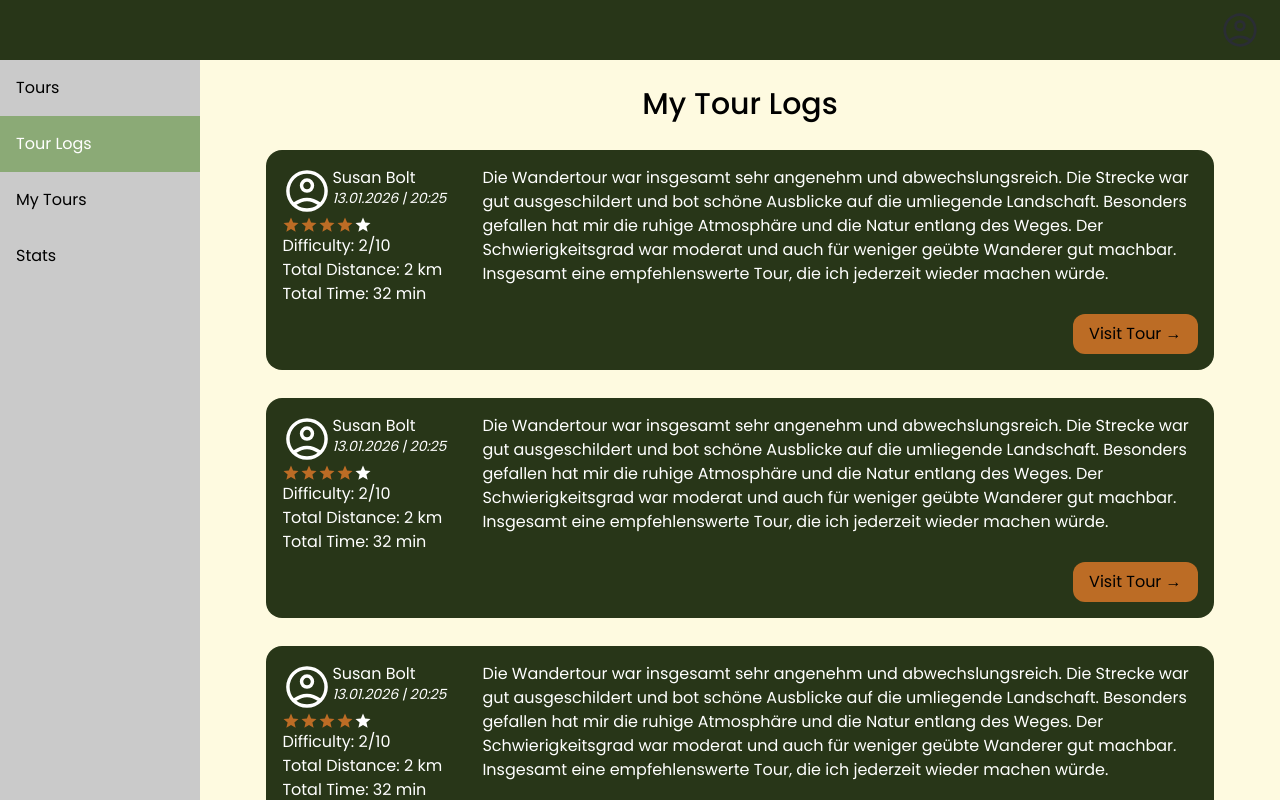
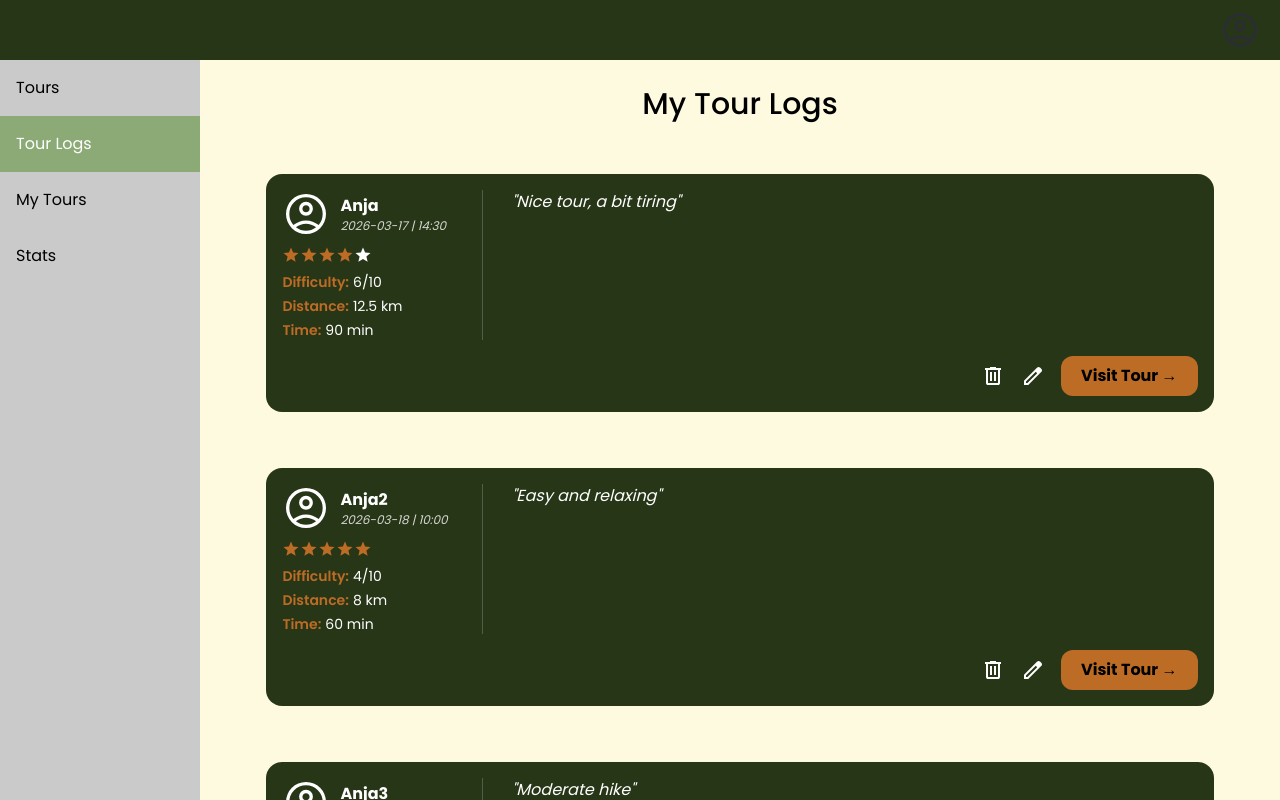
Before and after one commit to anjagfrerer/TourPlanner, an Angular app: page /tourLogs in a window 1280 px wide. Shown: the top 800 px of the page. Built offline with nearby package versions, Linux system fonts and the light colour scheme.

Commit message:
Feature/tourLogs: neue Änderungen mit Routing und Edit, Delete

```diff
--- a/src/app/app.routes.ts
+++ b/src/app/app.routes.ts
@@ -14,7 +14,7 @@ export const routes: Routes = [
  { path: 'tourLogs', component: TourLogsPageComponent }, // http://localhost:4200/tourLogs
  { path: 'myTours', component: MyToursPageComponent },
  { path: 'stats', component: StatsPageComponent },
- { path: 'tourDetail', component: TourDetailComponent }, // derzeit statisch
+ { path: 'tour/:id', component: TourDetailComponent },
  { path: '**', redirectTo: '' },
 ];
 
--- a/src/app/models/tour-log.model.ts
+++ b/src/app/models/tour-log.model.ts
@@ -1,4 +1,7 @@
 export interface TourLog {
+  tourLogId: number,
+  tourId: number;
+  author: string,
   date: string;          // z. B. 2026-03-17
   time: string;          // z. B. 14:30
   rating: number;        // 0 bis 5
--- a/src/components/TourLog/tour-link/tour-link.html
+++ b/src/components/TourLog/tour-link/tour-link.html
@@ -1,6 +1,6 @@
 <!-- View -->
-<section class="tour-link text-[clamp(0.5rem,5vw,1rem)]">
-    <div class="text-black rounded-full bg-accent w-[95%] mx-auto p-3">
+<section class="tour-link text-[clamp(0.5rem,5vw,1rem)]" (click)="visitTour()">
+      <div class="text-black rounded-full bg-accent w-[95%] mx-auto p-3">
         Visit Tour ->
     </div>
 </section>
--- a/src/components/TourLog/tour-link/tour-link.ts
+++ b/src/components/TourLog/tour-link/tour-link.ts
@@ -1,4 +1,5 @@
-import { Component, computed, signal } from "@angular/core";
+import { Component, computed, inject, input, signal } from "@angular/core";
+import { Router } from '@angular/router';
 
 // ViewModel
 @Component({
@@ -8,4 +9,11 @@ import { Component, computed, signal } from "@angular/core";
 })
 
 export class TourLinkComponent {
+    router = inject(Router)
+    tourId = input<string>();
+
+    visitTour() {
+        if (!this.tourId) return;
+        this.router.navigate(['/tour', this.tourId]);
+    }
 }
--- a/src/components/TourLog/tour-log-item/tour-log-item.html
+++ b/src/components/TourLog/tour-log-item/tour-log-item.html
@@ -1,30 +1,63 @@
+@if (vm.tourLog(); as log) {
 <section class="tour-log-item text-[clamp(0.5rem,5vw,1rem)]">
   <div class="text-white rounded-2xl bg-secondary p-4 m-7">
     <div class="grid grid-cols-[minmax(200px,15%)_1fr]">
-        <div class="">
-          <div class="grid grid-cols-[minmax(50px,15%)_1fr]">
+
+      <div class="flex flex-col gap-2">
+        <div class="grid grid-cols-[minmax(50px,15%)_1fr] items-center gap-2">
           <div>
-              <img class="invert brightness-0 w-15" src="assets/profileIcon.svg" alt="profileIcon">
+            <img class="invert brightness-0 w-12" src="assets/profileIcon.svg" alt="profileIcon">
           </div>
           <div>
-              <div class="grid grid-rows-[50%_50%]">
-                <div>Susan Bolt</div>
-                <div class="italic text-sm">13.01.2026 | 20:25</div>
+            <div class="flex flex-col">
+              <div class="font-bold">{{ log.author }}</div>
+              <div class="italic text-xs opacity-80">
+                {{ log.date }} | {{ log.time }}
               </div>
             </div>
           </div>
-          <star-rating [stars] = vm.rating()></star-rating>
-          <div>Difficulty: 2/10</div>
-          <div>Total Distance: 2 km</div>
-          <div>Total Time: 32 min</div>
         </div>
-        <div class="">
-Die Wandertour war insgesamt sehr angenehm und abwechslungsreich. Die Strecke war gut ausgeschildert und bot schöne Ausblicke auf die umliegende Landschaft. Besonders gefallen hat mir die ruhige Atmosphäre und die Natur entlang des Weges. Der Schwierigkeitsgrad war moderat und auch für weniger geübte Wanderer gut machbar. Insgesamt eine empfehlenswerte Tour, die ich jederzeit wieder machen würde.        </div>
+
+        <star-rating [stars]="vm.rating()"></star-rating>
+
+        <div class="text-sm space-y-1">
+          <div class="flex items-center gap-1">
+            <span class="font-semibold text-accent">Difficulty:</span>
+            {{ log.difficulty }}/10
           </div>
-    <div class="flex justify-end pt-2">
-        <div class="inline-block text-black bg-accent rounded-xl px-4 py-2 hover:opacity-80 cursor-pointer transition">
-            Visit Tour →
+          <div class="flex items-center gap-1">
+            <span class="font-semibold text-accent">Distance:</span>
+            {{ log.totalDistanceKm }} km
+          </div>
+          <div class="flex items-center gap-1">
+            <span class="font-semibold text-accent">Time:</span>
+            {{ log.totalTimeMin }} min
           </div>
         </div>
       </div>
+
+      <div class="pl-6 border-l border-white/20 italic whitespace-pre-wrap">
+        "{{ log.comment }}"
+      </div>
+    </div>
+
+    <div class="flex justify-end items-center pt-4 gap-4">
+      <button (click)="vm.deleteLog()" class="hover:scale-110 transition-transform cursor-pointer" title="Löschen">
+        <img class="w-6" src="assets/deleteIcon.svg" alt="deleteIcon">
+      </button>
+
+      <button (click)="vm.editLog()" class="hover:scale-110 transition-transform cursor-pointer" title="Bearbeiten">
+        <img class="w-6" src="assets/editIcon.svg" alt="editIcon">
+      </button>
+
+      <button
+        class="text-black bg-accent rounded-xl px-5 py-2 font-bold hover:bg-white transition-colors cursor-pointer"
+        (click)="vm.visitTour()">
+        Visit Tour →
+      </button>
+    </div>
+  </div>
 </section>
+} @else {
+  <div class="p-8 text-center opacity-50">Log-Daten werden geladen...</div>
+}
--- a/src/components/TourLog/tour-log-item/tour-log-item.ts
+++ b/src/components/TourLog/tour-log-item/tour-log-item.ts
@@ -1,7 +1,7 @@
-import { Component, computed, inject, input, signal } from "@angular/core";
+import { Component, computed, effect, inject, input, signal } from "@angular/core";
 import { TourLinkComponent } from "../tour-link/tour-link";
 import { StarRating } from "../../star-rating/star-rating";
-import { TourLogViewModel } from "./tour-log-item.vm";
+import { TourLogItemViewModel } from "./tour-log-item.vm";
 import { TourLog } from "../../../app/models/tour-log.model";
 
 // ViewModel
@@ -9,10 +9,23 @@ import { TourLog } from "../../../app/models/tour-log.model";
     selector: 'tour-log-item',
     standalone: true,
     templateUrl: './tour-log-item.html',
-    imports: [StarRating]
+    imports: [StarRating],
+    providers: [TourLogItemViewModel]
 })
 
 export class TourLogsItemComponent {
-    vm = inject(TourLogViewModel);
-    tourLog = input.required<TourLog>();
+  vm = inject(TourLogItemViewModel);
+  // Das ist dein Signal-Input
+  tourLog = input.required<TourLog>();
+
+  constructor() {
+    // Jedes Mal, wenn sich tourLog() ändert, aktualisieren wir das VM
+    effect(() => {
+      this.vm.setTourLog(this.tourLog());
+    });
+  }
+
+  visitTour() {
+    this.vm.visitTour();
+  }
 }
--- a/src/components/TourLog/tour-log-item/tour-log-item.vm.ts
+++ b/src/components/TourLog/tour-log-item/tour-log-item.vm.ts
@@ -1,14 +1,48 @@
-import { signal, Injectable } from "@angular/core";
+import { signal, Injectable, inject } from "@angular/core";
 import { TourLog } from "../../../app/models/tour-log.model";
+import { Router } from '@angular/router';
+import { TourLogService } from '../../../services/TourLogService';
 
-@Injectable({
-  providedIn: 'root'
-})
-export class TourLogViewModel {
-  private tourLog = signal<TourLog | null>(null);
-  rating = signal(Math.floor(Math.random() * 5) + 1);
+
+@Injectable()
+export class TourLogItemViewModel {
+  public tourLog = signal<TourLog | null>(null);
+  private service = inject(TourLogService)
+  logs = this.service.logs
+  constructor(private router: Router) {}
+
+  rating() {
+    return this.tourLog()?.rating ?? 0;
+  }
 
   setTourLog(tourLog: TourLog) {
     this.tourLog.set(tourLog);
   }
+
+  deleteLog() {
+    const currentLog = this.tourLog(); // Hol den Wert aus dem Signal
+    if (currentLog) {
+      this.service.deleteTourLog(currentLog.tourLogId);
+    } else {
+      console.error("Kein Log zum Löschen ausgewählt");
+    }
+  }
+
+ editLog() {
+    const currentLog = this.tourLog();
+    if (currentLog) {
+      this.service.startEdit(currentLog); // Informiert den Service
+    }
+  }
+
+  visitTour() {
+    const log = this.tourLog()
+    if (!log?.tourId) {
+      alert('Keine Tour zu diesem Log gefunden.');
+      return;
+    }
+
+    // navigiere dynamisch zur TourDetail-Seite
+    this.router.navigate(['/tour', log.tourId]);
+  }
 }
--- a/src/components/TourLog/tour-logs-page/tour-logs-page.html
+++ b/src/components/TourLog/tour-logs-page/tour-logs-page.html
@@ -1,8 +1,11 @@
-<!-- View -->
 <section class="tourLogsPage">
-    <h1 class="text-3xl font-medium text-black mb-6 text-center">My Tour Logs</h1>
-    <tour-log-item [tourLog]="tourLogs[0]"></tour-log-item>
-    <tour-log-item [tourLog]="tourLogs[1]"></tour-log-item>
-    <tour-log-item [tourLog]="tourLogs[2]"></tour-log-item>
-    <!--<app-tour-popup></app-tour-popup>-->
+  <h1 class="text-3xl font-medium text-black mb-6 text-center">My Tour Logs</h1>
+
+  <div class="flex flex-col">
+    @for (log of tourLogService.logs(); track log.tourLogId) {
+      <tour-log-item [tourLog]="log"></tour-log-item>
+    }
+  </div>
+
+  <app-tour-popup></app-tour-popup>
 </section>
--- a/src/components/TourLog/tour-logs-page/tour-logs-page.ts
+++ b/src/components/TourLog/tour-logs-page/tour-logs-page.ts
@@ -1,44 +1,19 @@
-import { Component, computed, signal } from "@angular/core";
+import { Component, computed, inject, signal } from "@angular/core";
 import { TourPopupComponent } from "../tour-popup/tour-popup";
 import { TourLogsItemComponent } from "../tour-log-item/tour-log-item";
 import { TourLog } from "../../../app/models/tour-log.model";
+import { TourLogItemViewModel } from "../tour-log-item/tour-log-item.vm";
+import { CommonModule } from "@angular/common";
+import { TourLogService } from "../../../services/TourLogService";
 
 // ViewModel
 @Component({
     selector: 'tourLogsPage',
     standalone: true,
     templateUrl: './tour-logs-page.html',
-    imports: [TourPopupComponent, TourLogsItemComponent],
+    imports: [TourPopupComponent, TourLogsItemComponent,CommonModule],
 })
 
 export class TourLogsPageComponent {
-tourLogs: TourLog[] = [
-  {
-    date: '2026-03-17',
-    time: '14:30',
-    rating: 4,
-    difficulty: 6,
-    totalDistanceKm: 12.5,
-    totalTimeMin: 90,
-    comment: 'Nice tour, a bit tiring'
-  },
-  {
-    date: '2026-03-18',
-    time: '10:00',
-    rating: 5,
-    difficulty: 4,
-    totalDistanceKm: 8,
-    totalTimeMin: 60,
-    comment: 'Easy and relaxing'
-  },
-  {
-    date: '2026-03-18',
-    time: '10:00',
-    rating: 5,
-    difficulty: 4,
-    totalDistanceKm: 8,
-    totalTimeMin: 60,
-    comment: 'Easy and relaxing'
-  }
-];
+  public tourLogService = inject(TourLogService)
 }
--- a/src/components/TourLog/tour-popup/tour-popup.html
+++ b/src/components/TourLog/tour-popup/tour-popup.html
@@ -1,136 +1,62 @@
-<section class="min-h-screen bg-gray-100 p-6">
-  <h1 class="mb-4 text-2xl font-bold">Meine Tour</h1>
+@if (vm.isModalOpen()) {
+<div class="fixed inset-0 z-50 flex items-center justify-center bg-black/50 p-4">
+  <div class="w-full max-w-2xl rounded-2xl bg-white p-6 shadow-xl text-black">
 
-  <button
-    (click)="vm.openModal()"
-    class="rounded-xl bg-blue-600 px-4 py-2 text-white hover:bg-blue-700"
-  >
-    Tourlog hinzufügen
-  </button>
-
-  <div
-    *ngIf="vm.isModalOpen"
-    class="fixed inset-0 z-50 flex items-center justify-center bg-black/50 p-4"
-  >
-    <div class="w-full max-w-2xl rounded-2xl bg-white p-6 shadow-xl">
-      <div class="mb-4 flex items-center justify-between">
-        <h2 class="text-xl font-semibold">Neuen Tourlog anlegen</h2>
-        <button
-          type="button"
-          (click)="vm.closeModal()"
-          class="text-gray-500 hover:text-gray-700"
-        >
-          ✕
-        </button>
+    <div class="mb-4 flex items-center justify-between border-b pb-2">
+      <h2 class="text-xl font-semibold">
+        {{ vm.tourLog().tourLogId !== 0 ? 'Log bearbeiten' : 'Neuen Log anlegen' }}
+      </h2>
+      <button type="button" (click)="vm.closeModal()" class="text-gray-500 hover:text-red-500 text-2xl px-2">✕</button>
     </div>
 
     <form (ngSubmit)="vm.saveTourLog()" class="space-y-4">
-        <div class="grid grid-cols-1 gap-4 md:grid-cols-2">
+      <div class="grid grid-cols-2 gap-4">
         <div>
-            <label class="mb-1 block text-sm font-medium">Datum</label>
-            <input
-              type="date"
-              name="date"
-              [(ngModel)]="vm.tourLog.date"
-              class="w-full rounded-xl border px-3 py-2"
-              required
-            />
+          <label class="block text-sm font-medium">Datum</label>
+          <input type="date" name="date" [(ngModel)]="vm.tourLog().date" class="w-full border rounded-xl p-2" required />
+        </div>
+        <div>
+          <label class="block text-sm font-medium">Uhrzeit</label>
+          <input type="time" name="time" [(ngModel)]="vm.tourLog().time" class="w-full border rounded-xl p-2" required />
+        </div>
       </div>
 
+      <div class="grid grid-cols-2 gap-4">
         <div>
-            <label class="mb-1 block text-sm font-medium">Uhrzeit</label>
-            <input
-              type="time"
-              name="time"
-              [(ngModel)]="vm.tourLog.time"
-              class="w-full rounded-xl border px-3 py-2"
-              required
-            />
+          <label class="block text-sm font-medium">Rating (1-5 Sterne)</label>
+          <input type="number" name="rating" [(ngModel)]="vm.tourLog().rating" min="1" max="5" class="w-full border rounded-xl p-2" required />
+        </div>
+        <div>
+          <label class="block text-sm font-medium">Schwierigkeit (1-10)</label>
+          <input type="number" name="difficulty" [(ngModel)]="vm.tourLog().difficulty" min="1" max="10" class="w-full border rounded-xl p-2" required />
+        </div>
       </div>
 
+      <div class="grid grid-cols-2 gap-4">
         <div>
-            <label class="mb-1 block text-sm font-medium">Bewertung (0–5)</label>
-            <input
-              type="number"
-              name="rating"
-              [(ngModel)]="vm.tourLog.rating"
-              min="0"
-              max="5"
-              step="1"
-              class="w-full rounded-xl border px-3 py-2"
-              required
-            />
+          <label class="block text-sm font-medium">Distanz (km)</label>
+          <input type="number" step="0.1" name="totalDistanceKm" [(ngModel)]="vm.tourLog().totalDistanceKm" class="w-full border rounded-xl p-2" required />
         </div>
-
         <div>
-            <label class="mb-1 block text-sm font-medium">Difficulty (0–10)</label>
-            <input
-              type="number"
-              name="difficulty"
-              [(ngModel)]="vm.tourLog.difficulty"
-              min="0"
-              max="10"
-              step="1"
-              class="w-full rounded-xl border px-3 py-2"
-              required
-            />
-          </div>
-
-          <div>
-            <label class="mb-1 block text-sm font-medium">Total Distance (km)</label>
-            <input
-              type="number"
-              name="totalDistanceKm"
-              [(ngModel)]="vm.tourLog.totalDistanceKm"
-              min="0"
-              step="0.01"
-              class="w-full rounded-xl border px-3 py-2"
-              required
-            />
-          </div>
-
-          <div>
-            <label class="mb-1 block text-sm font-medium">Total Time (min)</label>
-            <input
-              type="number"
-              name="totalTimeMin"
-              [(ngModel)]="vm.tourLog.totalTimeMin"
-              min="0"
-              step="1"
-              class="w-full rounded-xl border px-3 py-2"
-              required
-            />
+          <label class="block text-sm font-medium">Dauer (Minuten)</label>
+          <input type="number" name="totalTimeMin" [(ngModel)]="vm.tourLog().totalTimeMin" class="w-full border rounded-xl p-2" required />
         </div>
       </div>
 
       <div>
-          <label class="mb-1 block text-sm font-medium">Kommentar</label>
-          <textarea
-            name="comment"
-            [(ngModel)]="vm.tourLog.comment"
-            rows="5"
-            class="w-full rounded-xl border px-3 py-2"
-            placeholder="Wie war die Tour?"
-          ></textarea>
+        <label class="block text-sm font-medium">Kommentar</label>
+        <textarea name="comment" [(ngModel)]="vm.tourLog().comment" rows="3" class="w-full border rounded-xl p-2"></textarea>
       </div>
 
-        <div class="flex justify-end gap-2 pt-2">
-          <button
-            type="button"
-            (click)="vm.closeModal()"
-            class="rounded-xl border px-4 py-2"
-          >
+      <div class="flex justify-end gap-2 pt-4 border-t">
+        <button type="button" (click)="vm.closeModal()" class="px-4 py-2 border rounded-xl hover:bg-gray-100 transition-colors">
           Abbrechen
         </button>
-
-          <button
-            type="submit"
-            class="rounded-xl bg-blue-600 px-4 py-2 text-white hover:bg-blue-700"
-          >
-            Speichern
+        <button type="submit" class="px-4 py-2 bg-blue-600 text-white rounded-xl font-bold hover:bg-blue-700 transition-colors">
+          {{ vm.tourLog().tourLogId !== 0 ? 'Änderungen speichern' : 'Erstellen' }}
         </button>
       </div>
     </form>
   </div>
 </div>
-</section>
+}
--- a/src/components/TourLog/tour-popup/tour-popup.vm.ts
+++ b/src/components/TourLog/tour-popup/tour-popup.vm.ts
@@ -1,40 +1,50 @@
-import { Injectable } from '@angular/core';
+import { effect, inject, Injectable, signal } from '@angular/core';
 import { TourLog } from '../../../app/models/tour-log.model';
+import { TourLogService } from '../../../services/TourLogService';
 
 @Injectable()
 export class TourPopupViewModel {
-  isModalOpen = false;
+  private service = inject(TourLogService);
 
-  tourLog: TourLog = this.createEmptyTourLog();
+  isModalOpen = signal(false);
+  tourLog = signal<TourLog>(this.createEmptyTourLog());
 
-  openModal(): void {
-    this.isModalOpen = true;
+  constructor() {
+    // Effekt: Wenn im Service ein Log zum Editieren gesetzt wird, kopiere es hierher
+    effect(() => {
+      const logFromService = this.service.activeLogForEdit();
+      if (logFromService) {
+        this.tourLog.set({ ...logFromService }); // Kopie erstellen (Immutability!)
+        this.isModalOpen.set(true);
+      }
+    });
+  }
+
+  openModalForNew() {
+    this.service.clearEdit();
+    this.tourLog.set(this.createEmptyTourLog());
+    this.isModalOpen.set(true);
+  }
+
+  saveTourLog(): void {
+    const currentData = this.tourLog();
+    if (currentData.tourLogId > 0) {
+      this.service.updateTourLog(currentData);
+    } else {
+      this.service.addTourLog(currentData);
+    }
+    this.closeModal();
   }
 
   closeModal(): void {
-    this.isModalOpen = false;
-  }
-
-  saveTourLog(): void {
-    console.log('TourLog speichern:', this.tourLog);
-
-    this.closeModal();
-    this.resetTourLog();
-  }
-
-  resetTourLog(): void {
-    this.tourLog = this.createEmptyTourLog();
+    this.isModalOpen.set(false);
+    this.service.clearEdit();
   }
 
   private createEmptyTourLog(): TourLog {
     return {
-      date: '',
-      time: '',
-      rating: 0,
-      difficulty: 0,
-      totalDistanceKm: 0,
-      totalTimeMin: 0,
-      comment: '',
+      tourLogId: 0, tourId: 1, author: 'Anja', date: '', time: '',
+      rating: 0, difficulty: 0, totalDistanceKm: 0, totalTimeMin: 0, comment: ''
     };
   }
 }
--- /dev/null
+++ b/src/services/TourLogService.ts
@@ -0,0 +1,75 @@
+import { Injectable, signal } from '@angular/core';
+import { TourLog } from '../app/models/tour-log.model';
+
+@Injectable({ providedIn: 'root' })
+export class TourLogService {
+  // Signal initialisieren
+  logs = signal<TourLog[]>([
+    {
+      tourLogId: 1,
+      tourId: 1,
+      author: 'Anja',
+      date: '2026-03-17',
+      time: '14:30',
+      rating: 4,
+      difficulty: 6,
+      totalDistanceKm: 12.5,
+      totalTimeMin: 90,
+      comment: 'Nice tour, a bit tiring'
+    },
+    {
+      tourLogId: 2,
+      tourId: 2,
+      author: 'Anja2',
+      date: '2026-03-18',
+      time: '10:00',
+      rating: 5,
+      difficulty: 4,
+      totalDistanceKm: 8,
+      totalTimeMin: 60,
+      comment: 'Easy and relaxing'
+    },
+    {
+      tourLogId: 3,
+      tourId: 3,
+      author: 'Anja3',
+      date: '2026-03-19',
+      time: '09:30',
+      rating: 3,
+      difficulty: 5,
+      totalDistanceKm: 10,
+      totalTimeMin: 70,
+      comment: 'Moderate hike'
+    }
+  ]);
+
+  // Hilfs-Signal: Welcher Log wird gerade editiert?
+  private logToEdit = signal<TourLog | null>(null);
+  public readonly activeLogForEdit = this.logToEdit.asReadonly();
+
+  // Startet den Edit-Prozess
+  startEdit(log: TourLog) {
+    this.logToEdit.set(log);
+  }
+
+  // Bricht den Edit-Prozess ab
+  clearEdit() {
+    this.logToEdit.set(null);
+  }
+
+  // Speichert die Änderungen im Array
+  updateTourLog(updatedLog: TourLog) {
+    this.logs.update(currentLogs =>
+      currentLogs.map(log => log.tourLogId === updatedLog.tourLogId ? updatedLog : log)
+    );
+  }
+
+  addTourLog(newLog: TourLog) {
+    const id = Math.max(0, ...this.logs().map(l => l.tourLogId)) + 1;
+    this.logs.update(current => [...current, { ...newLog, tourLogId: id }]);
+  }
+
+  deleteTourLog(tourLogId: number) {
+    this.logs.set(this.logs().filter(log => log.tourLogId !== tourLogId));
+  }
+}
```
Also changed, not shown: public/assets/deleteIcon.svg (added), public/assets/editIcon.svg (added). Lines whose indentation alone changed are shown as unchanged.
